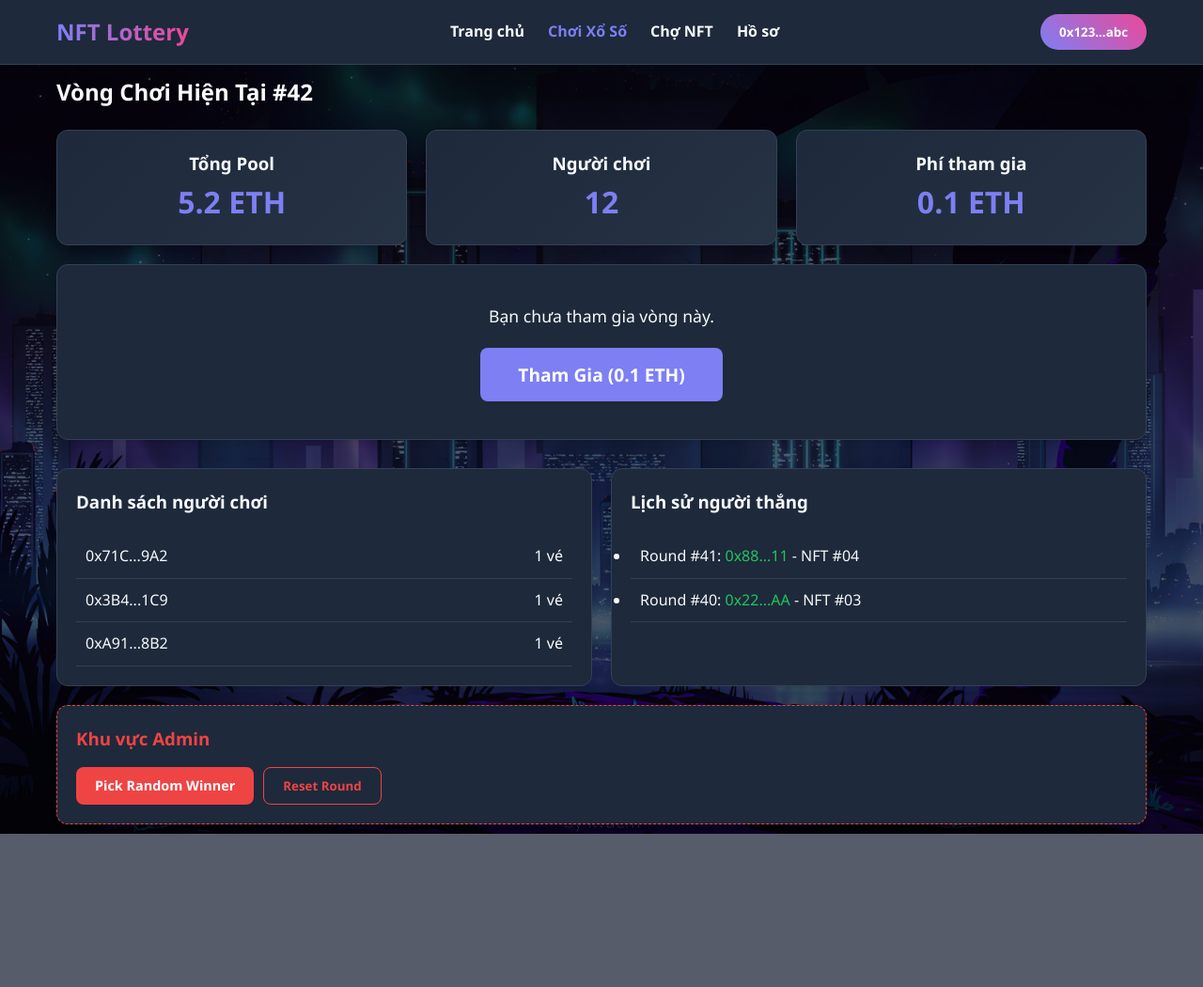
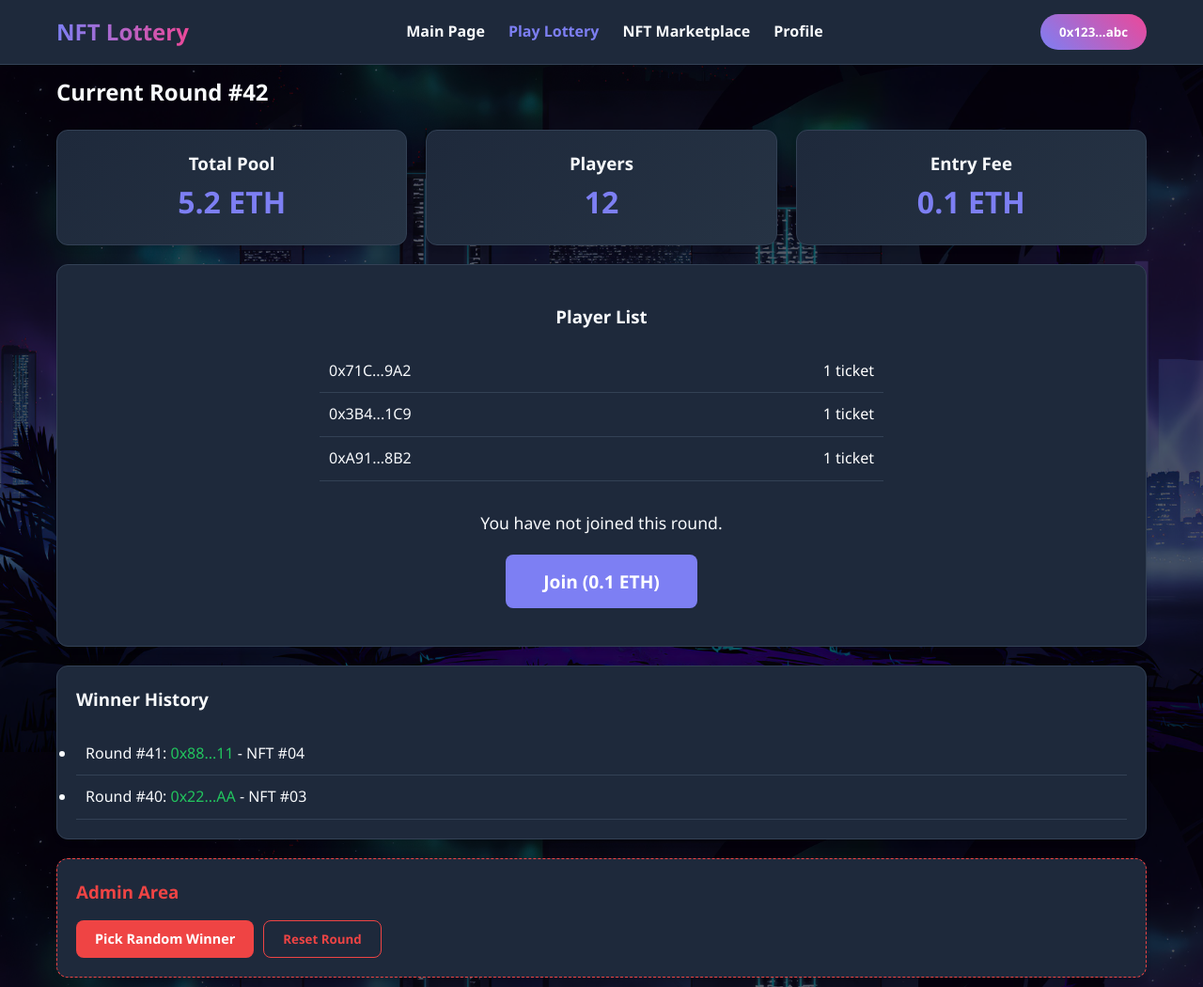
Before and after one commit to YuD1405/Blockchain-Lottery-Game, a website: page frontend/play.html in a window 1280 px wide. Shown: the whole page at 94% size. Before the commit the page ends 887 px from the top, so only its background shows below. Drawn offline with Linux system fonts and the light colour scheme.

Commit message:
Sửa front-end Thêm tiếng anh, sửa back ground và trang Play Lottery

```diff
--- a/frontend/css/style.css
+++ b/frontend/css/style.css
@@ -25,7 +25,7 @@
 body {
   background-size:cover;
   background-repeat: no-repeat;
-  background-position: center;
+  background-attachment: fixed;
   background-image:  url(../img/wp11027800.jpg) ;
   background-blend-mode: multiply;
   background-color:  rgba(15, 23, 42, 0.7);
--- a/frontend/play.html
+++ b/frontend/play.html
@@ -1,9 +1,9 @@
 <!DOCTYPE html>
-<html lang="vi">
+<html lang="en">
 <head>
     <meta charset="UTF-8">
     <meta name="viewport" content="width=device-width, initial-scale=1.0">
-    <title>Lottery DApp - Chơi Game</title>
+    <title>Lottery DApp - Play Game</title>
     <link rel="stylesheet" href="css/style.css">
 </head>
 <body>
@@ -12,10 +12,10 @@
             <div class="logo">NFT Lottery</div>
             <nav>
                 <ul>
-                    <li><a href="index.html">Trang chủ</a></li>
-                    <li><a href="play.html" style="color: var(--primary-color)">Chơi Xổ Số</a></li>
-                    <li><a href="market.html">Chợ NFT</a></li>
-                    <li><a href="profile.html">Hồ sơ</a></li>
+                    <li><a href="index.html">Main Page</a></li>
+                    <li><a href="play.html" style="color: var(--primary-color)">Play Lottery</a></li>
+                    <li><a href="market.html">NFT Marketplace</a></li>
+                    <li><a href="profile.html">Profile</a></li>
                 </ul>
             </nav>
             <button class="btn-connect">0x123...abc</button>
@@ -23,54 +23,58 @@
     </header>
 
     <main class="container mt-20">
-        <h2 class="mb-20">Vòng Chơi Hiện Tại #42</h2>
+        <h2 class="mb-20">Current Round #42</h2>
 
         <!-- Stats Section -->
         <div class="lottery-stats">
             <div class="card stat-box">
-                <h3>Tổng Pool</h3>
+                <h3>Total Pool</h3>
                 <div class="stat-value">5.2 ETH</div>
             </div>
             <div class="card stat-box">
-                <h3>Người chơi</h3>
+                <h3>Players</h3>
                 <div class="stat-value">12</div>
             </div>
             <div class="card stat-box">
-                <h3>Phí tham gia</h3>
+                <h3>Entry Fee</h3>
                 <div class="stat-value">0.1 ETH</div>
             </div>
         </div>
 
-        <!-- Action Section -->
-        <div class="card flex-center" style="flex-direction: column; padding: 40px; margin-bottom: 30px;">
-            <p class="mb-20" style="font-size: 1.1rem;">Bạn chưa tham gia vòng này.</p>
-            <button class="btn btn-primary" style="font-size: 1.2rem; padding: 15px 40px;">Tham Gia (0.1 ETH)</button>
-        </div>
+        <!-- Combined Action & Player List Section -->
+        <!-- Đã gộp danh sách người chơi vào đây và đưa nút tham gia xuống dưới -->
+        <div class="card flex-center" style="flex-direction: column; padding: 40px; margin-bottom: 20px;">
 
-        <div class="grid-3">
-            <!-- Player List -->
-            <div class="card player-list">
-                <h3 class="mb-20">Danh sách người chơi</h3>
-                <ul>
-                    <li>
+            <!-- Player List Area -->
+            <div class="player-list" style="width: 100%; max-width: 600px; margin-bottom: 30px;">
+                <h3 class="mb-20" style="text-align: center;">Player List</h3>
+                <ul style="list-style: none; padding: 0;">
+                    <li style="display: flex; justify-content: space-between; padding: 10px; border-bottom: 1px solid var(--border-color);">
                         <span>0x71C...9A2</span>
-                        <span style="color: var(--text-muted)">1 vé</span>
+                        <span style="color: var(--text-muted)">1 ticket</span>
                     </li>
-                    <li>
+                    <li style="display: flex; justify-content: space-between; padding: 10px; border-bottom: 1px solid var(--border-color);">
                         <span>0x3B4...1C9</span>
-                        <span style="color: var(--text-muted)">1 vé</span>
+                        <span style="color: var(--text-muted)">1 ticket</span>
                     </li>
-                    <li>
+                    <li style="display: flex; justify-content: space-between; padding: 10px; border-bottom: 1px solid var(--border-color);">
                         <span>0xA91...8B2</span>
-                        <span style="color: var(--text-muted)">1 vé</span>
+                        <span style="color: var(--text-muted)">1 ticket</span>
                     </li>
-                    <!-- Thêm item mẫu -->
                 </ul>
             </div>
 
-            <!-- History -->
-            <div class="card">
-                <h3 class="mb-20">Lịch sử người thắng</h3>
+            <!-- Join Action Area -->
+            <div style="text-align: center;">
+                <p class="mb-20" style="font-size: 1.1rem;">You have not joined this round.</p>
+                <button class="btn btn-primary" style="font-size: 1.2rem; padding: 15px 40px;">Join (0.1 ETH)</button>
+            </div>
+        </div>
+
+        <!-- History Section -->
+        <!-- Đã bỏ class grid-3 để div này tự động full width -->
+        <div class="card" style="margin-bottom: 20px;">
+            <h3 class="mb-20">Winner History</h3>
             <ul>
                 <li style="padding: 10px; border-bottom: 1px solid var(--border-color)">
                     Round #41: <span style="color: var(--success-color)">0x88...11</span> - NFT #04
@@ -80,11 +84,10 @@
                 </li>
             </ul>
         </div>
-        </div>
 
-        <!-- Admin Section (Only visible for admin in logic, shown here for UI demo) -->
+        <!-- Admin Section -->
         <div class="card admin-panel mt-20">
-            <h3 style="color: var(--danger-color); margin-bottom: 15px;">Khu vực Admin</h3>
+            <h3 style="color: var(--danger-color); margin-bottom: 15px;">Admin Area</h3>
             <div style="display: flex; gap: 10px;">
                 <button class="btn btn-admin">Pick Random Winner</button>
                 <button class="btn btn-secondary" style="border-color: var(--danger-color); color: var(--danger-color);">Reset Round</button>
```
Also changed, not shown: frontend/index.html (+10 -10 lines), frontend/market.html (+12 -12 lines), frontend/profile.html (+14 -14 lines). Lines whose indentation alone changed are shown as unchanged.
